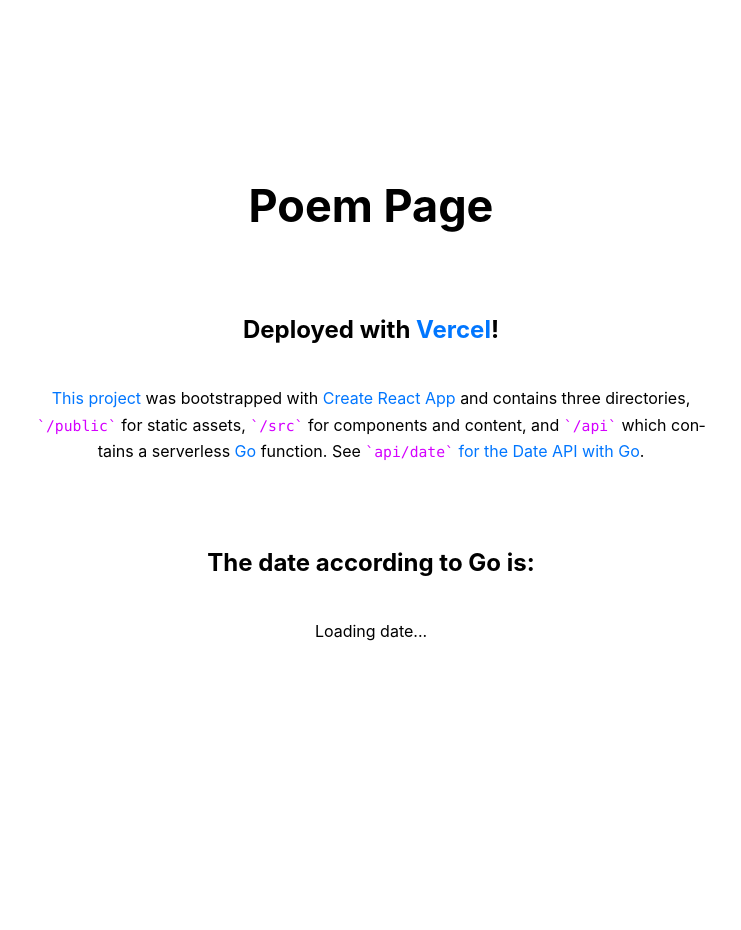
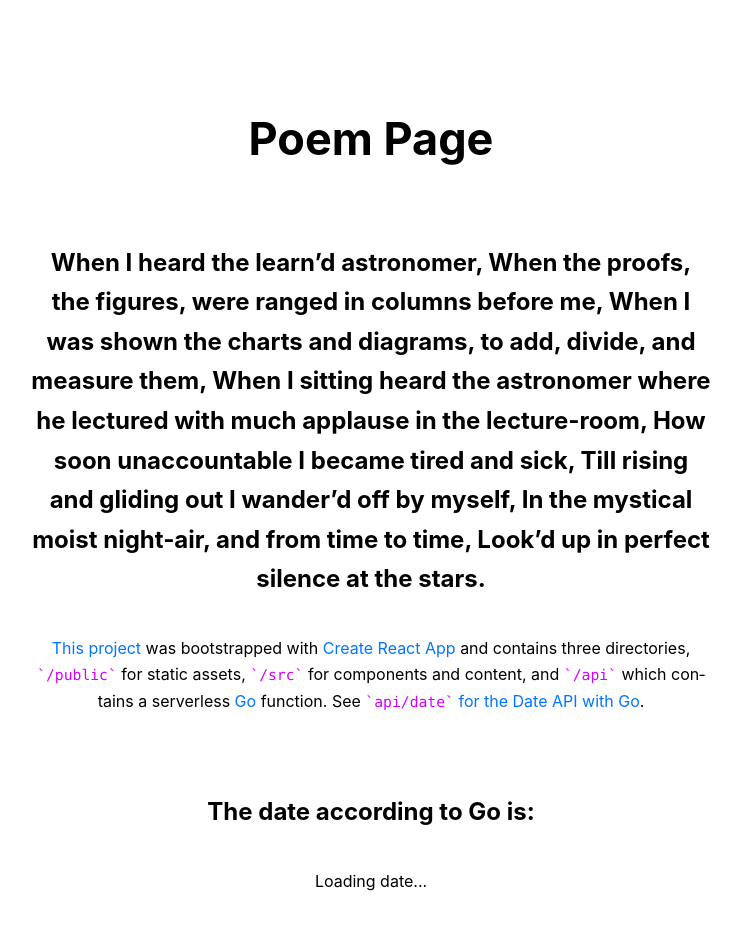
Before and after one commit to Dustnclay/poem-page, a React (Create React App) app: page / in a window 1280 px wide. Shown: the top 930 px of the page, without its empty margins (269-1010 px from the left). Before the commit the page ends 800 px from the top, so only its background shows below. Built offline with nearby package versions, Linux system fonts and the light colour scheme; no server answers.

Commit message:
Update App.js
add poem

```diff
--- a/src/App.js
+++ b/src/App.js
@@ -16,15 +16,14 @@ function App() {
     <main>
       <h1>Poem Page</h1>
       <h2>
-        Deployed with{' '}
-        <a
-          href="https://vercel.com/docs"
-          target="_blank"
-          rel="noreferrer noopener"
-        >
-          Vercel
-        </a>
-        !
+        When I heard the learn’d astronomer,
+        When the proofs, the figures, were ranged in columns before me,
+        When I was shown the charts and diagrams, to add, divide, and measure them,
+        When I sitting heard the astronomer where he lectured with much applause in the lecture-room,
+        How soon unaccountable I became tired and sick,
+        Till rising and gliding out I wander’d off by myself,
+        In the mystical moist night-air, and from time to time,
+        Look’d up in perfect silence at the stars.
       </h2>
       <p>
         <a
```
